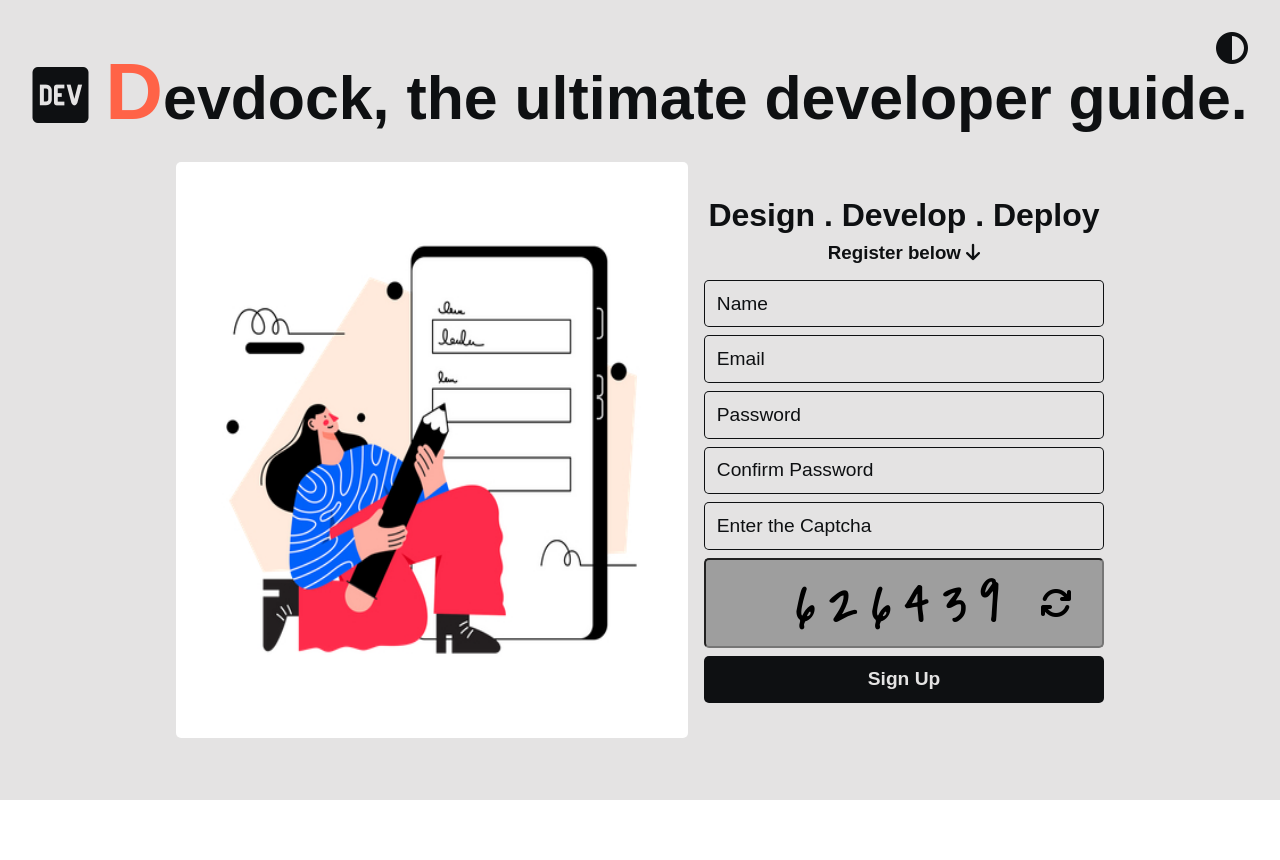
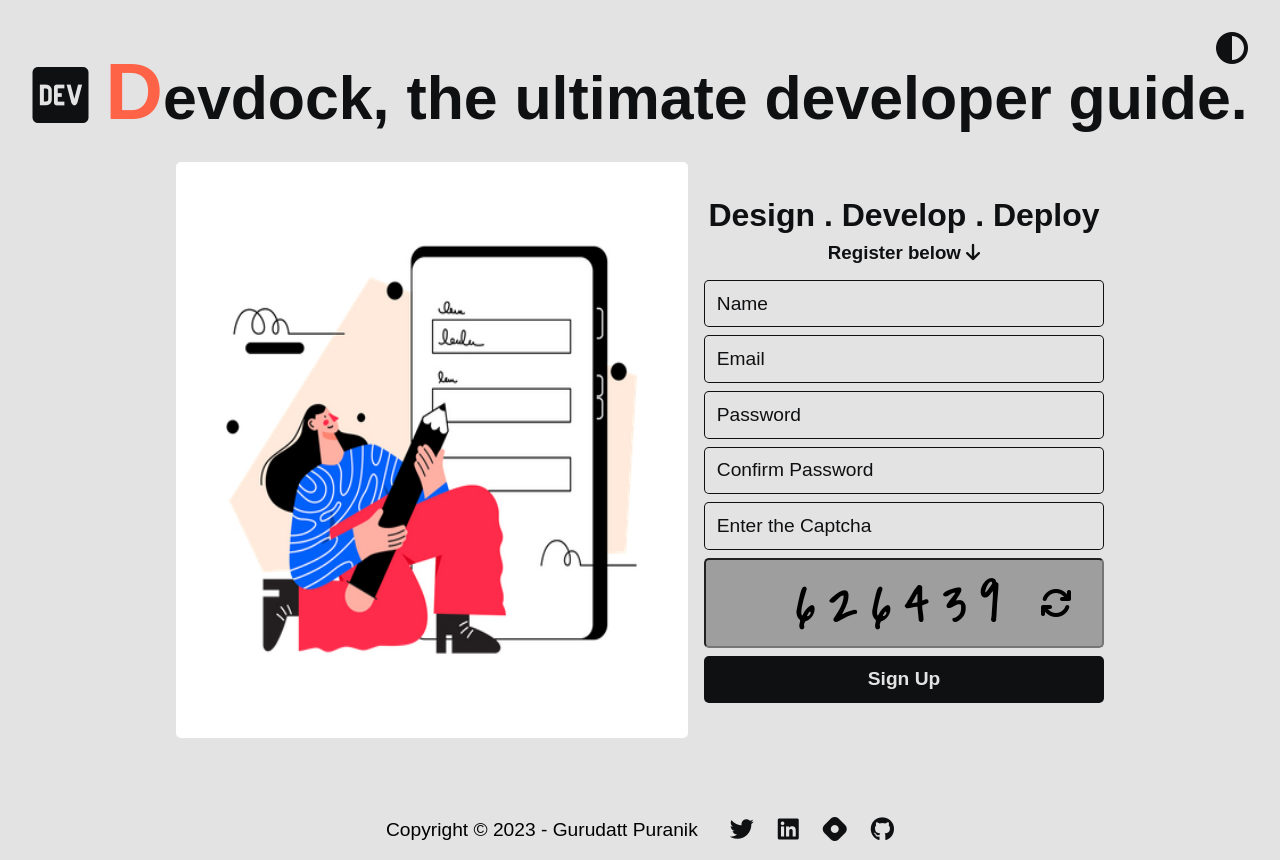
Before and after one commit to gurudattpuranik25/captcha, a React (Create React App) app: page / in a window 1280 px wide. Before the commit the page ends 800 px from the top, so only its background shows below. Built offline with nearby package versions, Linux system fonts and the light colour scheme; grey boxes are pictures that could not be loaded; a web font is replaced by a local one.

Commit message:
added social icons

```diff
--- a/src/App.js
+++ b/src/App.js
@@ -1,6 +1,7 @@
 import { useState } from "react";
 import "./App.css";
 import registerImage from "./assets/register.jpg";
+import Footer from "./Footer";
 
 function App() {
   const [formData, setformData] = useState({
@@ -158,6 +159,7 @@ function App() {
           {message}
         </p>
       </div>
+      <Footer theme={theme} />
     </div>
   );
 }
--- /dev/null
+++ b/src/Footer.css
@@ -0,0 +1,43 @@
+.footer {
+  display: flex;
+  justify-content: center;
+  align-items: center;
+  padding: 1rem;
+  gap: 2rem;
+}
+
+.footer .copyright {
+  font-size: 1.2rem;
+}
+
+.footer .dark__copyright {
+  color: #e4e3e3;
+  font-size: 1.2rem;
+}
+
+.social__icons {
+  display: flex;
+  gap: 1.5rem;
+  font-size: 1.5rem;
+}
+
+.dark__social__icons {
+  display: flex;
+  gap: 1.5rem;
+  font-size: 1.5rem;
+}
+
+.dark__social__icons i {
+  color: #e4e3e3;
+}
+
+.social__icons i {
+  color: #0e1012;
+}
+
+@media (max-width: 540px) {
+  .footer {
+    flex-direction: column;
+    gap: 0.5rem;
+  }
+}
--- /dev/null
+++ b/src/Footer.jsx
@@ -0,0 +1,28 @@
+import React from "react";
+import "./Footer.css";
+
+function Footer({ theme }) {
+  return (
+    <div className="footer">
+      <p className={`${theme ? "dark__copyright" : "copyright"}`}>
+        Copyright &copy; 2023 - Gurudatt Puranik
+      </p>
+      <div className={`${theme ? "dark__social__icons" : "social__icons"}`}>
+        <a href="https://twitter.com/PuranikGurudatt">
+          <i className="fa-brands fa-twitter"></i>
+        </a>
+        <a href="https://www.linkedin.com/in/gurudatt-puranik-0933b0195/">
+          <i className="fa-brands fa-linkedin"></i>
+        </a>
+        <a href="https://gurudattpuranik.hashnode.dev/">
+          <i className="fa-brands fa-hashnode"></i>
+        </a>
+        <a href="https://github.com/gurudattpuranik25">
+          <i className="fa-brands fa-github"></i>
+        </a>
+      </div>
+    </div>
+  );
+}
+
+export default Footer;
```
